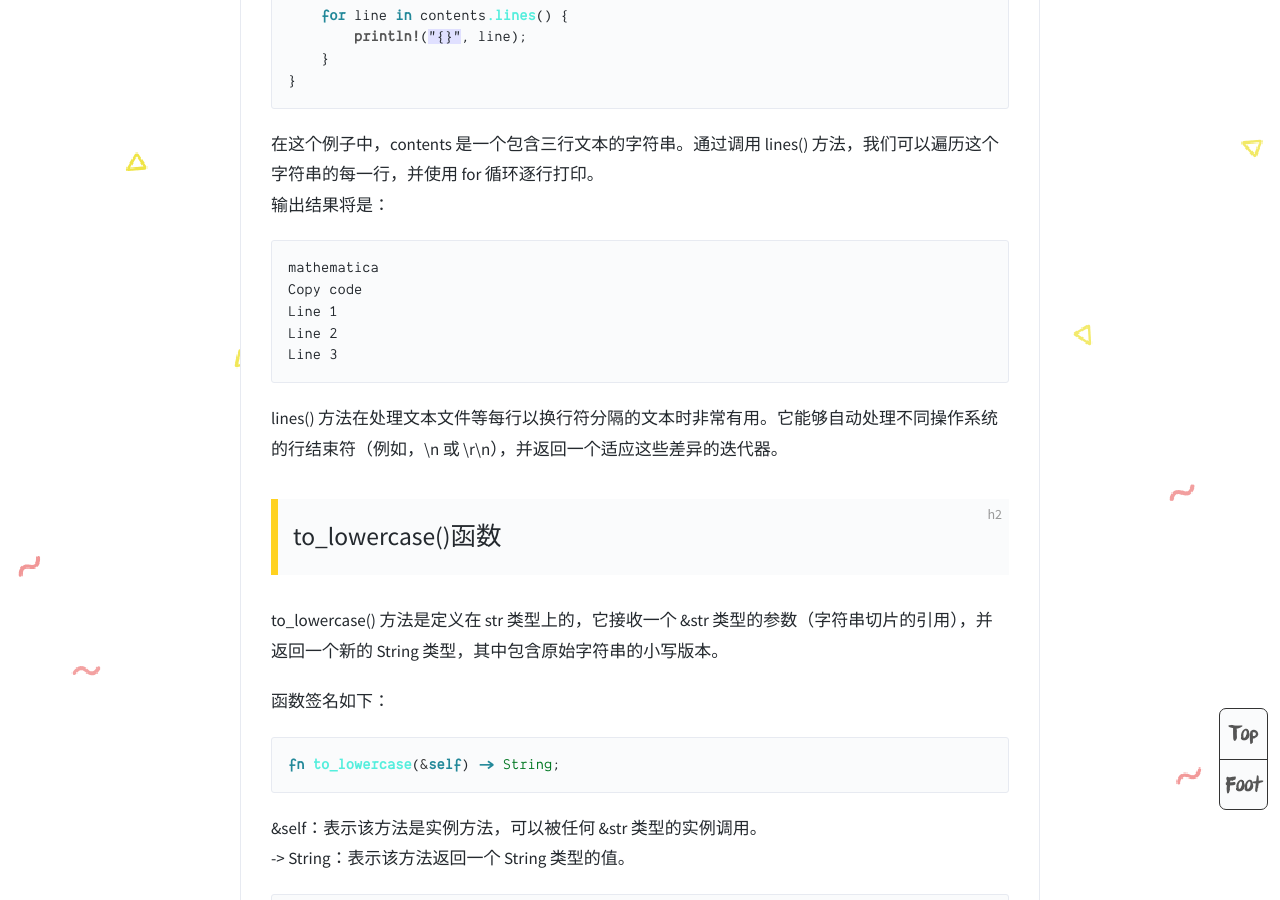
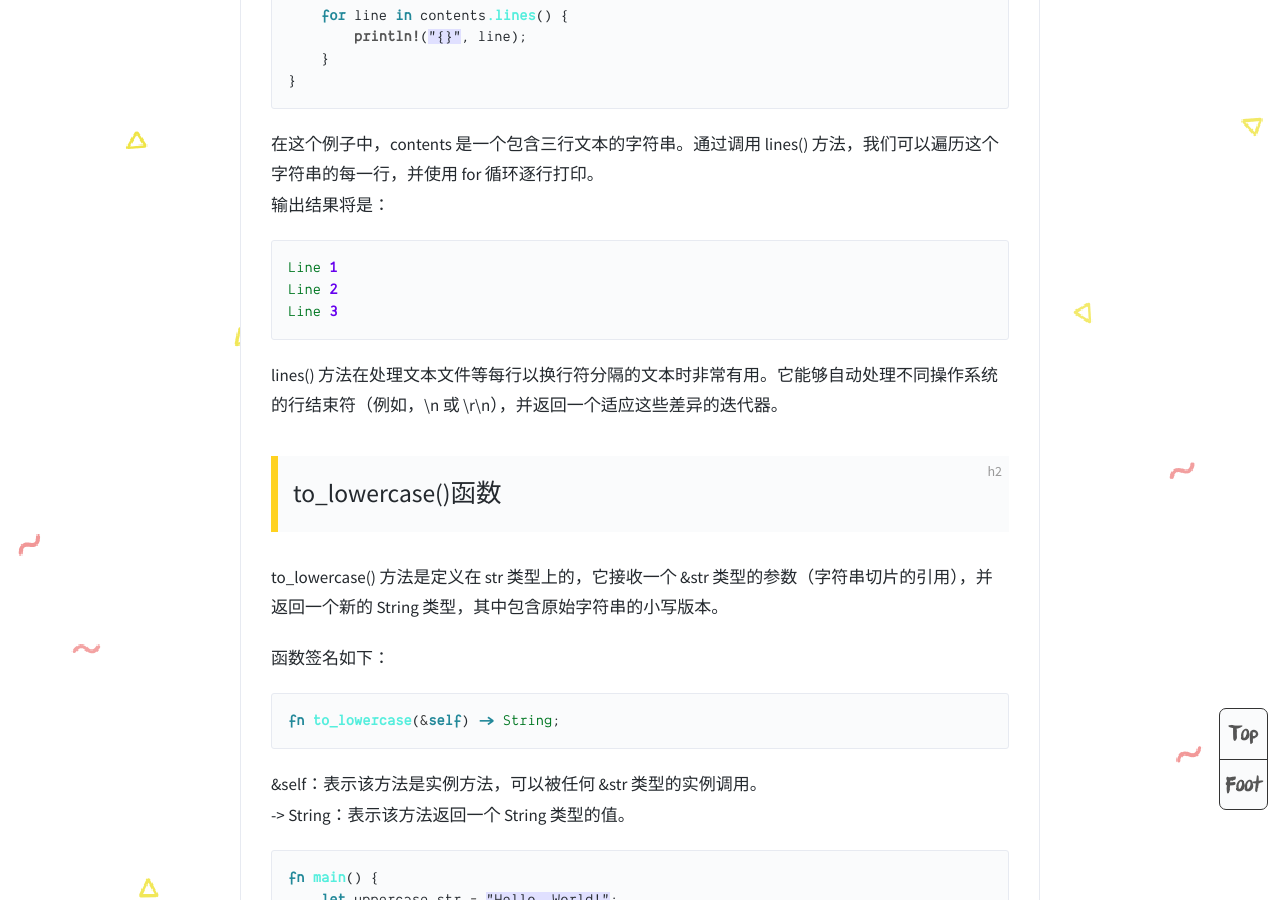
Before and after one commit to 1325927765/1325927765.github.io, a Jekyll site: the page built from _posts/2023-11-26-RUST函数记录.md, in a window 1280 px wide and 900 px high, scrolled down 1022 px. Built offline with Jekyll 4.4.1, drawn with Linux system fonts in a browser that asks for light colours.

Commit message:
modified:   "_posts/2023-11-26-RUST\345\207\275\346\225\260\350\256\260\345\275\225.md"

````diff
--- a/_posts/2023-11-26-RUST函数记录.md
+++ b/_posts/2023-11-26-RUST函数记录.md
@@ -24,9 +24,7 @@ fn main() {
 在这个例子中，contents 是一个包含三行文本的字符串。通过调用 lines() 方法，我们可以遍历这个字符串的每一行，并使用 for 循环逐行打印。
 输出结果将是：
 
-```
-mathematica
-Copy code
+```mathematica
 Line 1
 Line 2
 Line 3
````
